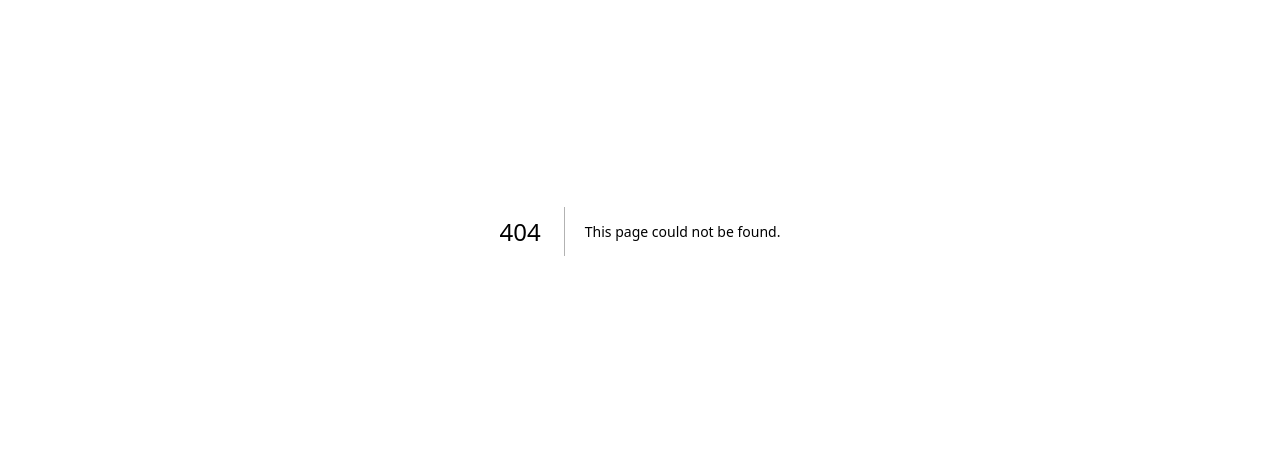
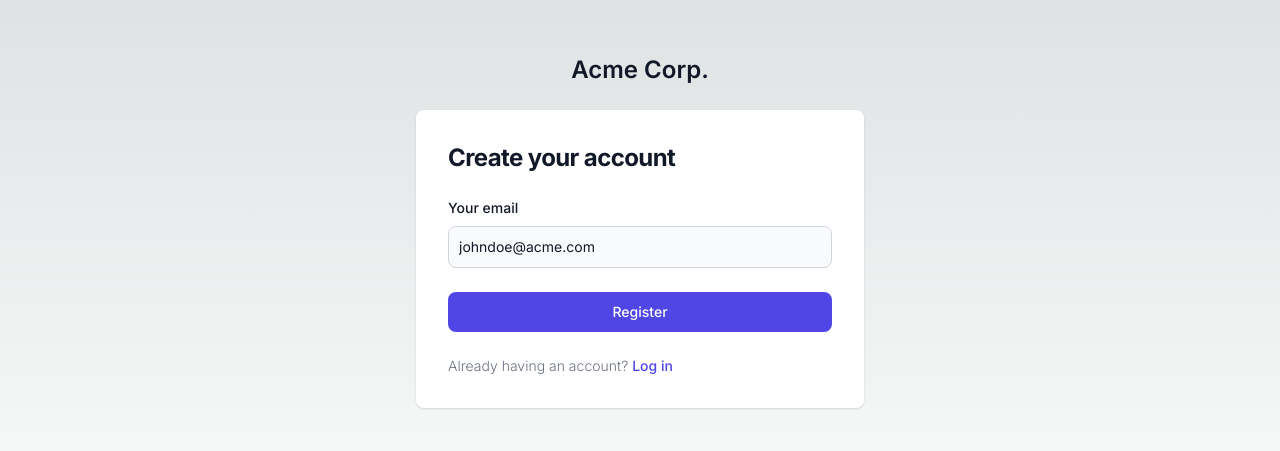
Before and after one commit to sibiraj-s/go-webauthn-example, a Next.js app in the folder client/: page /register in a window 1280 px wide. Before the commit this address had no page. Shown: the part 169-620 px from the top of the page. Built offline with nearby package versions, Linux system fonts and the light colour scheme.

Commit message:
Fix component names and routes

```diff
--- a/client/app/login/LoginForm.tsx
+++ b/client/app/login/LoginForm.tsx
@@ -15,7 +15,7 @@ export default function LoginForm() {
 
   const { register, handleSubmit, formState } = useForm<LoginFormInputs>({
     defaultValues: {
-      email: searchParams.get('user') ?? 'johndoe@acme.com',
+      email: searchParams.get('user') ?? '',
     },
   });
 
@@ -34,10 +34,10 @@ export default function LoginForm() {
         </label>
         <input
           type="text"
-          id="email"
           className="block w-full rounded-lg border border-gray-300 bg-gray-50 p-2.5 text-gray-900 focus:border-indigo-600 focus:ring-indigo-600 dark:border-gray-600 dark:bg-gray-700 dark:text-white dark:placeholder-gray-400 dark:focus:border-blue-500 dark:focus:ring-blue-500 sm:text-sm"
           placeholder="Enter your email"
           required
+          autoComplete="webauthn"
           {...register('email')}
         />
       </div>
@@ -46,12 +46,12 @@ export default function LoginForm() {
         className="w-full rounded-lg bg-indigo-600 px-5 py-2.5 text-center text-sm font-medium text-white hover:bg-indigo-700 focus:outline-none focus:ring-4 focus:ring-indigo-300 dark:bg-indigo-600 dark:hover:bg-indigo-700 dark:focus:ring-indigo-800"
         disabled={formState.isSubmitting}
       >
-        Log in
+        Authenticate
       </button>
       <p className="text-sm font-light text-gray-500 dark:text-gray-400">
         Don&apos;t have an account yet?{' '}
-        <Link href="/signup" className="font-medium text-indigo-600 hover:underline dark:text-indigo-500">
-          Sign up
+        <Link href="/register" className="font-medium text-indigo-600 hover:underline dark:text-indigo-500">
+          Register
         </Link>
       </p>
     </form>
--- a/client/app/page.tsx
+++ b/client/app/page.tsx
@@ -5,7 +5,7 @@ export default function Home() {
     <main className="flex min-h-screen flex-col items-center justify-between p-24">
       <div className="z-10 w-full max-w-5xl items-center justify-between font-mono text-sm lg:flex">
         <p className="fixed left-0 top-0 flex w-full justify-center border-b border-gray-300 pb-6 pt-8 backdrop-blur-2xl dark:border-neutral-800 dark:bg-zinc-800/30 dark:from-inherit lg:static lg:w-auto lg:rounded-xl lg:border lg:bg-gray-200 lg:p-4 lg:dark:bg-zinc-800/30">
-          Signup and Login powered by&nbsp;
+          Powered by&nbsp;
           <Link href="https://github.com/go-webauthn/webauthn" target="_blank" className="hover:underline">
             <code className="font-mono font-bold">go-webauthn</code>
           </Link>
@@ -28,11 +28,11 @@ export default function Home() {
 
       <div className="mb-32 grid text-center lg:mb-0 lg:w-full lg:max-w-5xl lg:grid-cols-4 lg:text-left">
         <Link
-          href="/signup"
+          href="/register"
           className="group rounded-lg border border-transparent px-5 py-4 transition-colors hover:border-gray-300 hover:bg-gray-100 hover:dark:border-neutral-700 hover:dark:bg-neutral-800/30"
         >
           <h2 className={`mb-3 text-2xl font-semibold`}>
-            Sign up
+            Register
             <span className="ml-2 inline-block transition-transform group-hover:translate-x-1 motion-reduce:transform-none">
               {'->'}
             </span>
--- a/client/app/signup/SignupForm.tsx
+++ b/client/app/register/RegisterFrom.tsx
@@ -6,20 +6,20 @@ import { useRouter } from 'next/navigation';
 
 import createCredentials from './register';
 
-type SignupFormInputs = {
+type RegisterFormInputs = {
   email: string;
 };
 
-export default function SignupForm() {
+export default function RegisterForm() {
   const router = useRouter();
 
-  const { register, handleSubmit, formState } = useForm<SignupFormInputs>({
+  const { register, handleSubmit, formState } = useForm<RegisterFormInputs>({
     defaultValues: {
       email: 'johndoe@acme.com',
     },
   });
 
-  const handleFormSubmit: SubmitHandler<SignupFormInputs> = async (data) => {
+  const handleFormSubmit: SubmitHandler<RegisterFormInputs> = async (data) => {
     try {
       await createCredentials(data.email);
       router.push(`/login?user=${data.email}`, {});
@@ -46,7 +46,7 @@ export default function SignupForm() {
         className="w-full rounded-lg bg-indigo-600 px-5 py-2.5 text-center text-sm font-medium text-white hover:bg-indigo-700 focus:outline-none focus:ring-4 focus:ring-indigo-300 dark:bg-indigo-600 dark:hover:bg-indigo-700 dark:focus:ring-indigo-800"
         disabled={formState.isSubmitting}
       >
-        Sign up
+        Register
       </button>
       <p className="text-sm font-light text-gray-500 dark:text-gray-400">
         Already having an account?{' '}
--- a/client/app/signup/page.tsx
+++ b/client/app/register/page.tsx
@@ -1,6 +1,6 @@
-import SignupForm from './SignupForm';
+import RegisterForm from './RegisterFrom';
 
-export default function Signup() {
+export default function Register() {
   return (
     <section className="h-full">
       <div className="mx-auto flex h-full flex-col items-center justify-center px-6 py-8 md:h-screen lg:py-0">
@@ -12,7 +12,7 @@ export default function Signup() {
             <h1 className="text-xl font-bold leading-tight tracking-tight text-gray-900 dark:text-white md:text-2xl">
               Create your account
             </h1>
-            <SignupForm />
+            <RegisterForm />
           </div>
         </div>
       </div>
```
Also changed, not shown: client/app/register/register.ts (renamed from client/app/signup/register.ts).
